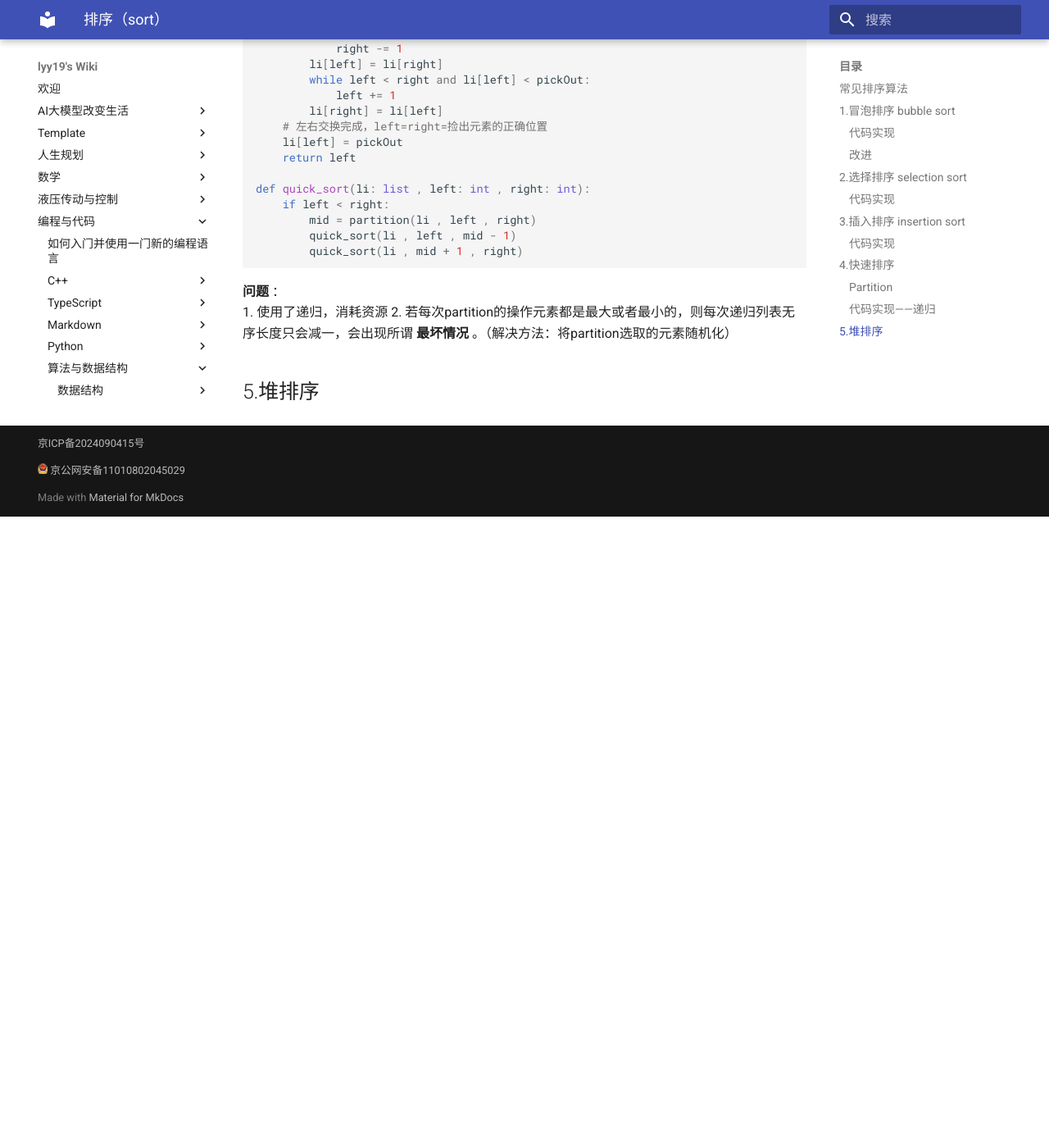
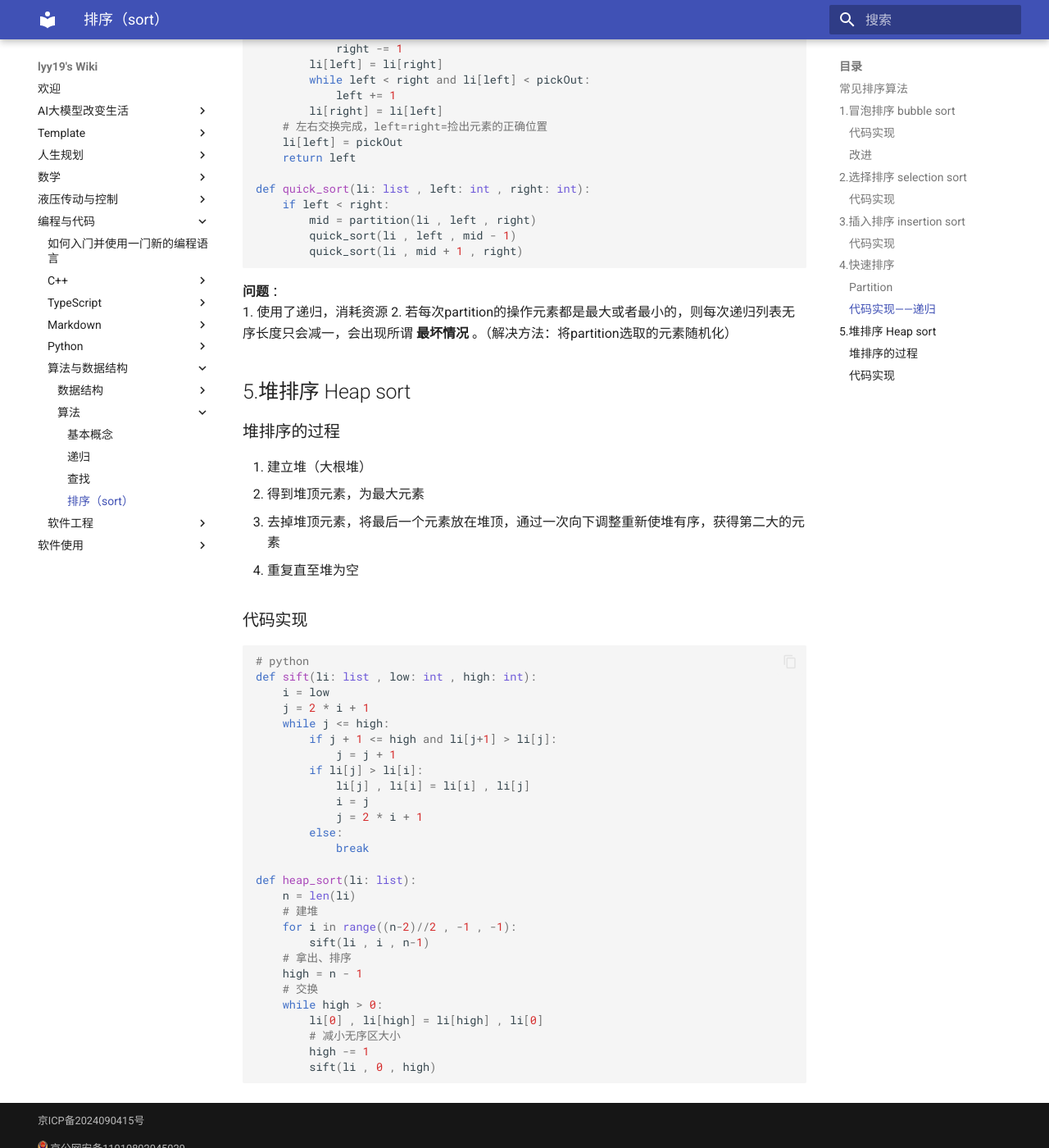
Before and after one commit to lyy1119/lyy1119.github.io, an MkDocs documentation site: the page built from docs/编程与代码/算法与数据结构/算法/sort.md, in a window 1280 px wide and 1400 px high, scrolled down 2985 px. Shown: the whole window at 82% size. Built offline with MkDocs 1.6.1 and Material for MkDocs 9.7.7, drawn with Linux system fonts in a browser that asks for light colours; before the commit the page ends 3615 px from its top, so only the background shows below that.

Commit message:
write exp

````diff
--- a/docs/编程与代码/算法与数据结构/算法/sort.md
+++ b/docs/编程与代码/算法与数据结构/算法/sort.md
@@ -137,4 +137,43 @@
 1. 使用了递归，消耗资源
 2. 若每次partition的操作元素都是最大或者最小的，则每次递归列表无序长度只会减一，会出现所谓 **最坏情况** 。（解决方法：将partition选取的元素随机化）
 
-## 5.堆排序
+## 5.堆排序 Heap sort
+
+### 堆排序的过程
+
+1. 建立堆（大根堆）
+2. 得到堆顶元素，为最大元素
+3. 去掉堆顶元素，将最后一个元素放在堆顶，通过一次向下调整重新使堆有序，获得第二大的元素
+4. 重复直至堆为空
+
+### 代码实现
+
+```python
+# python
+def sift(li: list , low: int , high: int):
+    i = low
+    j = 2 * i + 1
+    while j <= high:
+        if j + 1 <= high and li[j+1] > li[j]:
+            j = j + 1
+        if li[j] > li[i]:
+            li[j] , li[i] = li[i] , li[j]
+            i = j
+            j = 2 * i + 1
+        else:
+            break
+
+def heap_sort(li: list):
+    n = len(li)
+    # 建堆
+    for i in range((n-2)//2 , -1 , -1):
+        sift(li , i , n-1)
+    # 拿出、排序
+    high = n - 1
+    # 交换
+    while high > 0:
+        li[0] , li[high] = li[high] , li[0]
+        # 减小无序区大小
+        high -= 1
+        sift(li , 0 , high)
+```
````
Also changed, not shown: docs/编程与代码/算法与数据结构/数据结构/heap.md (line endings or trailing spaces).
